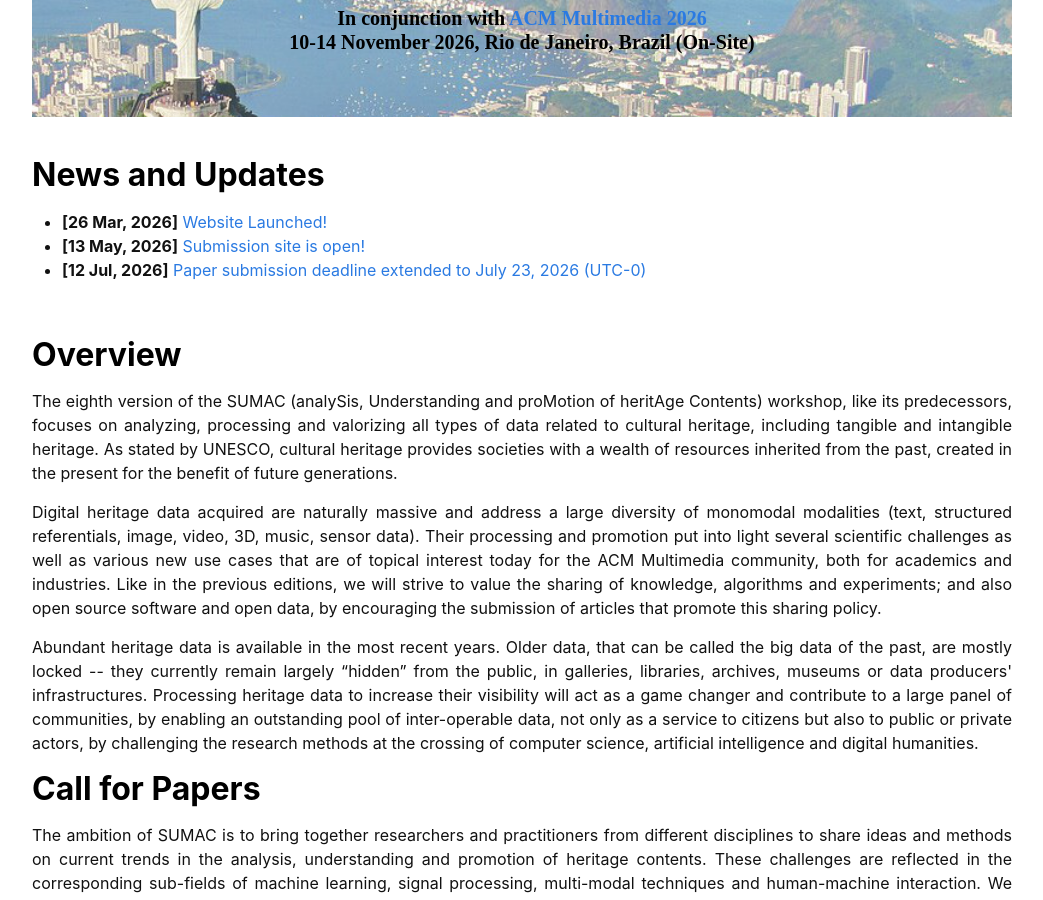
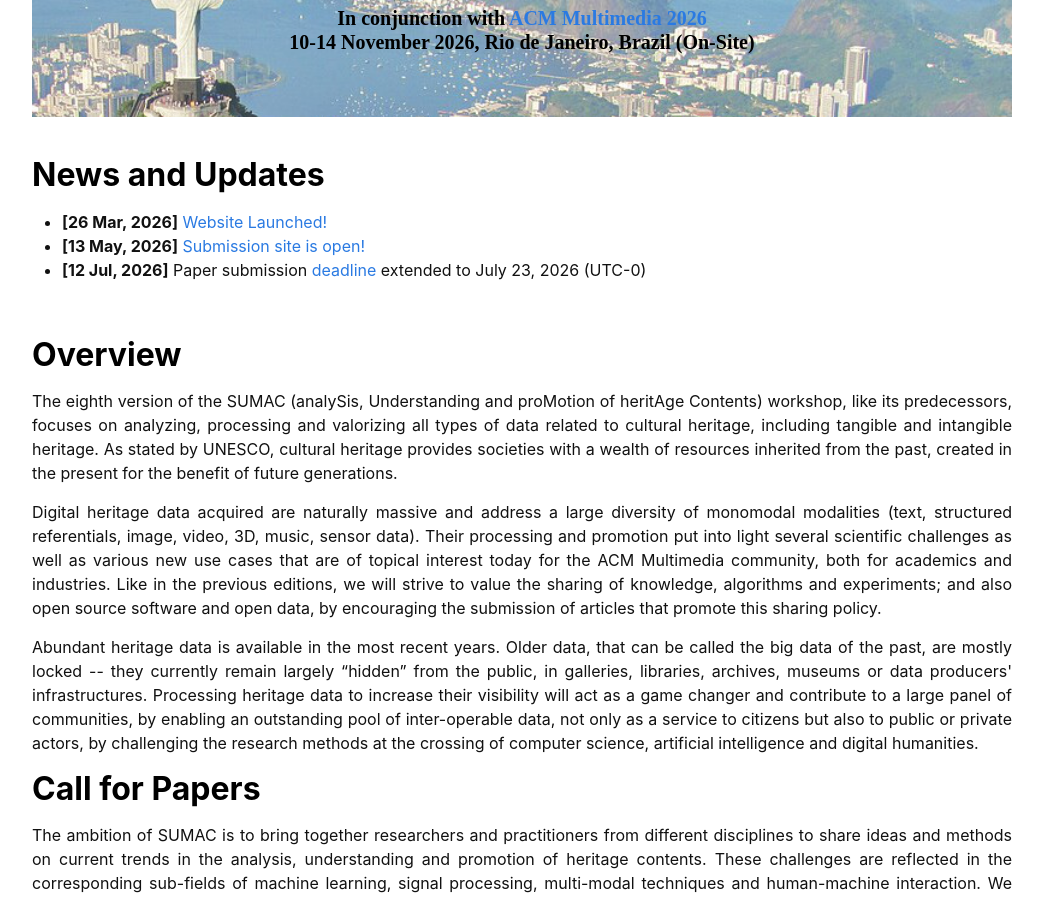
Before and after one commit to sumac-workshops/2026, a Jekyll site: the page built from index.md, in a window 1280 px wide and 900 px high, scrolled down 336 px. Shown: the whole window, without its empty margins (118-1161 px from the left). Built offline with Jekyll 4.4.1, drawn with Linux system fonts in a browser that asks for light colours; nearby versions of some CDN libraries.

```diff
--- a/index.md
+++ b/index.md
@@ -26,7 +26,7 @@ layout: home
 <ul>
 	<li> <b>[26 Mar, 2026]</b> <a href="https://sumac-workshops.github.io/2026/">Website Launched!</a></li>
 	<li> <b>[13 May, 2026]</b> <a href="https://openreview.net/group?id=acmmm.org/ACMMM/2026/Workshop/SUMAC">Submission site is open!</a></li>
-	<li> <b>[12 Jul, 2026]</b> <a href="#imp_dates">Paper submission deadline extended to July 23, 2026 (UTC-0)</a></li>
+	<li> <b>[12 Jul, 2026]</b> Paper submission <a href="#imp_dates">deadline</a> extended to July 23, 2026 (UTC-0)</li>
 </ul>
 </p><br>
 
```
